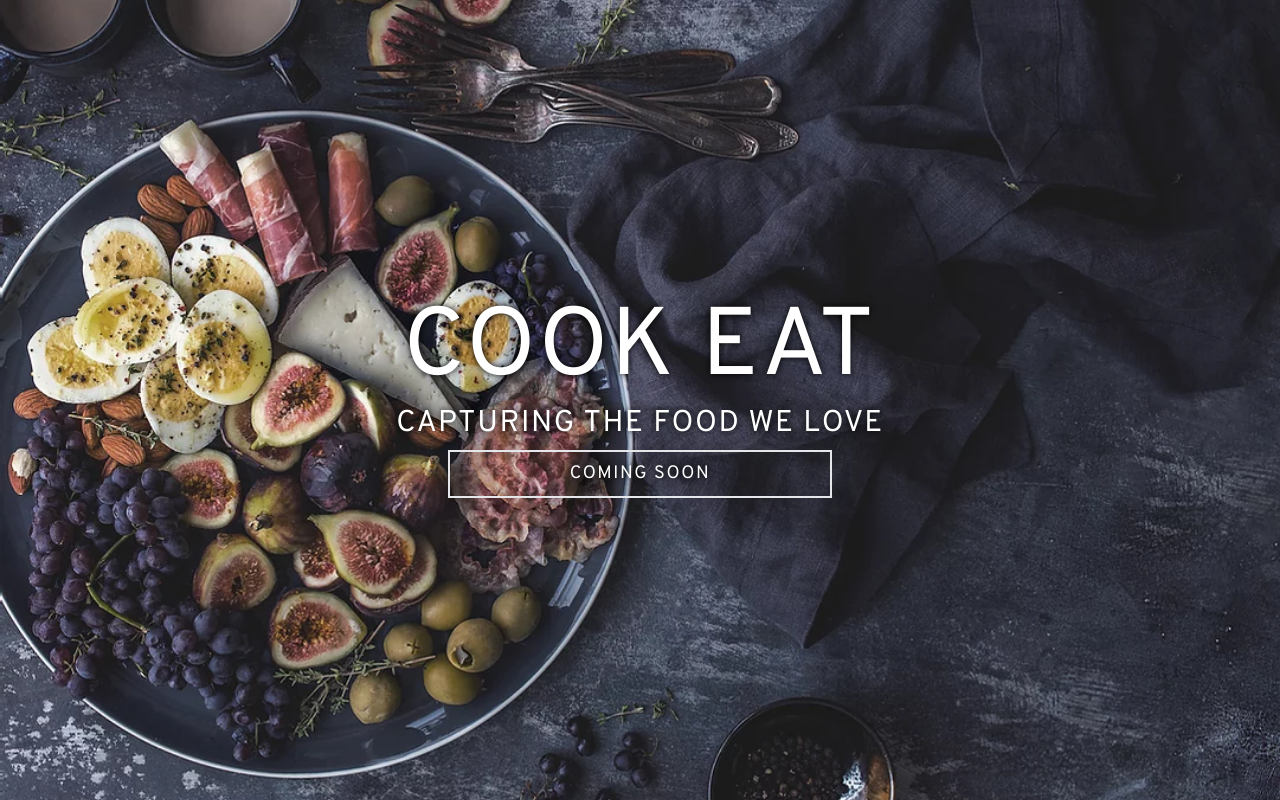
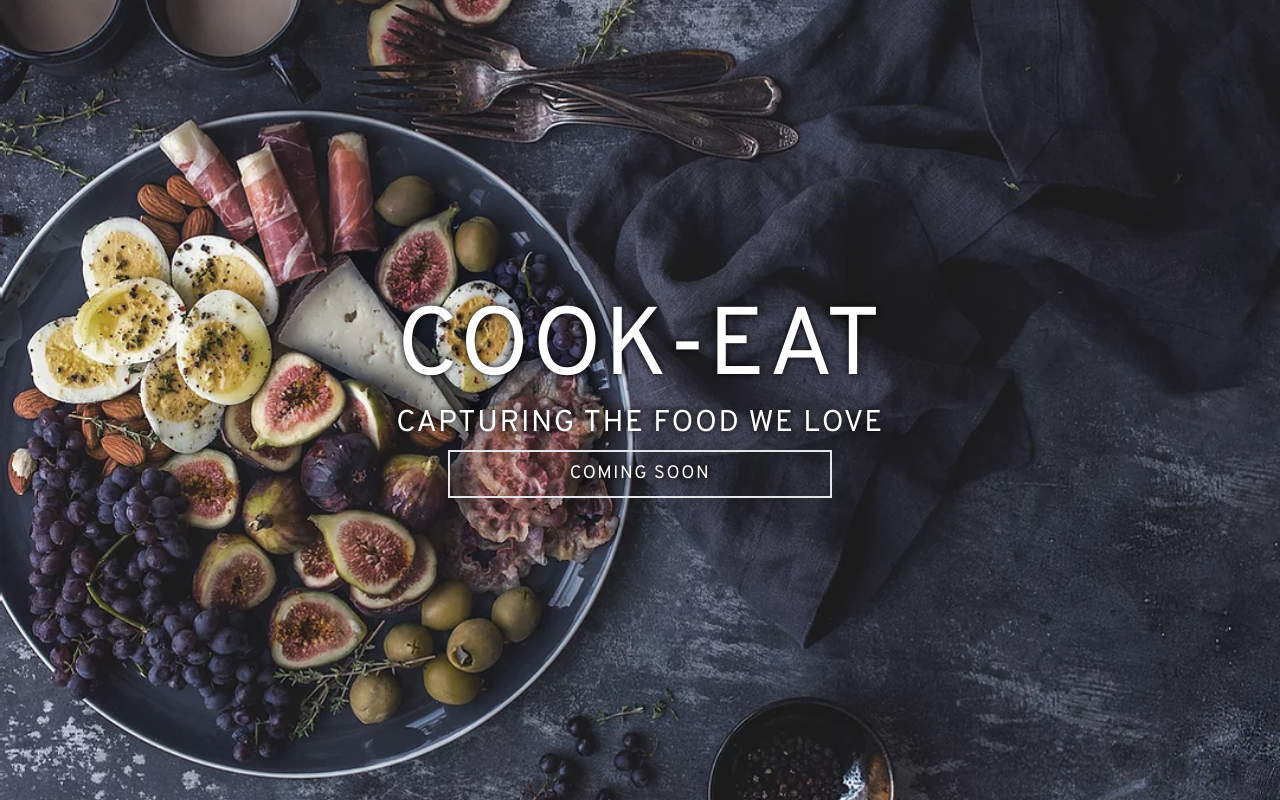
Before and after one commit to mar1etta123/mar1etta123.github.io, a website: page index.html in a window 1280 px wide. Drawn offline with Linux system fonts and the light colour scheme; a web font is replaced by a local one.

Commit message:
Update index.html

```diff
--- a/index.html
+++ b/index.html
@@ -46,7 +46,7 @@
   <main class="flex-1 flex items-center justify-center">
     <div class="text-white text-center tracking-widest text-shadow">
       <div class="mb-2">
-        <div class="text-8xl tracking-wide text-shadow mb-2">COOK EAT</div>
+        <div class="text-8xl tracking-wide text-shadow mb-2">COOK-EAT</div>
         <div class="text-3xl"> CAPTURING THE FOOD WE LOVE</div>
       </div>
 
```
